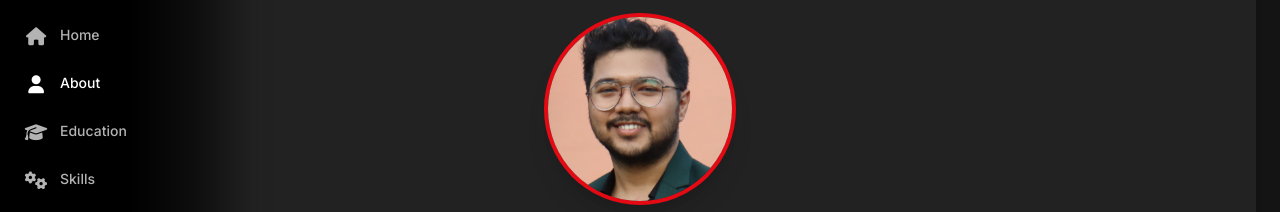
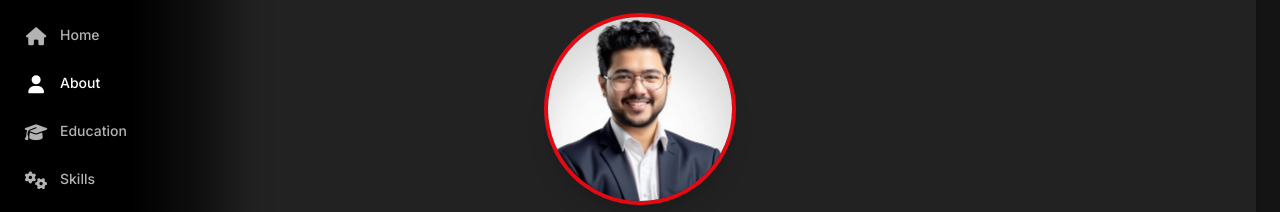
Before and after one commit to debnathk/debnathk.github.io, a plain HTML site: page index.html in a window 1280 px wide. Shown: the part 67-279 px from the top of the page. Drawn offline with nearby package versions, Linux system fonts and the light colour scheme.

Commit message:
Update photo

```diff
--- a/index.html
+++ b/index.html
@@ -412,7 +412,7 @@
     <main class="container mx-auto px-4 sm:px-6 py-12">
         <section id="hero" class="scroll-mt-16 mb-12 md:mb-16"> <div class="card no-hover-effect p-6 md:p-8 overflow-hidden">
                 <div class="flex flex-col items-center text-center">
-                    <img src="Kusal_D.jpg" alt="Kusal Debnath"
+                    <img src="kusal_headshot.png" alt="Kusal Debnath"
                          class="profile-image w-32 h-32 sm:w-36 sm:h-36 md:w-40 md:h-40 lg:w-48 lg:h-48 mx-auto rounded-full object-cover border-4 profile-image-border shadow-xl mb-6"
                          onerror="this.onerror=null; this.src='https://placehold.co/192x192/141414/E5E7EB?text=KD';">
                     <h1 class="text-3xl sm:text-4xl md:text-5xl font-bold mb-2 hero-name">
```
Also changed, not shown: kusal_headshot.png (added).
